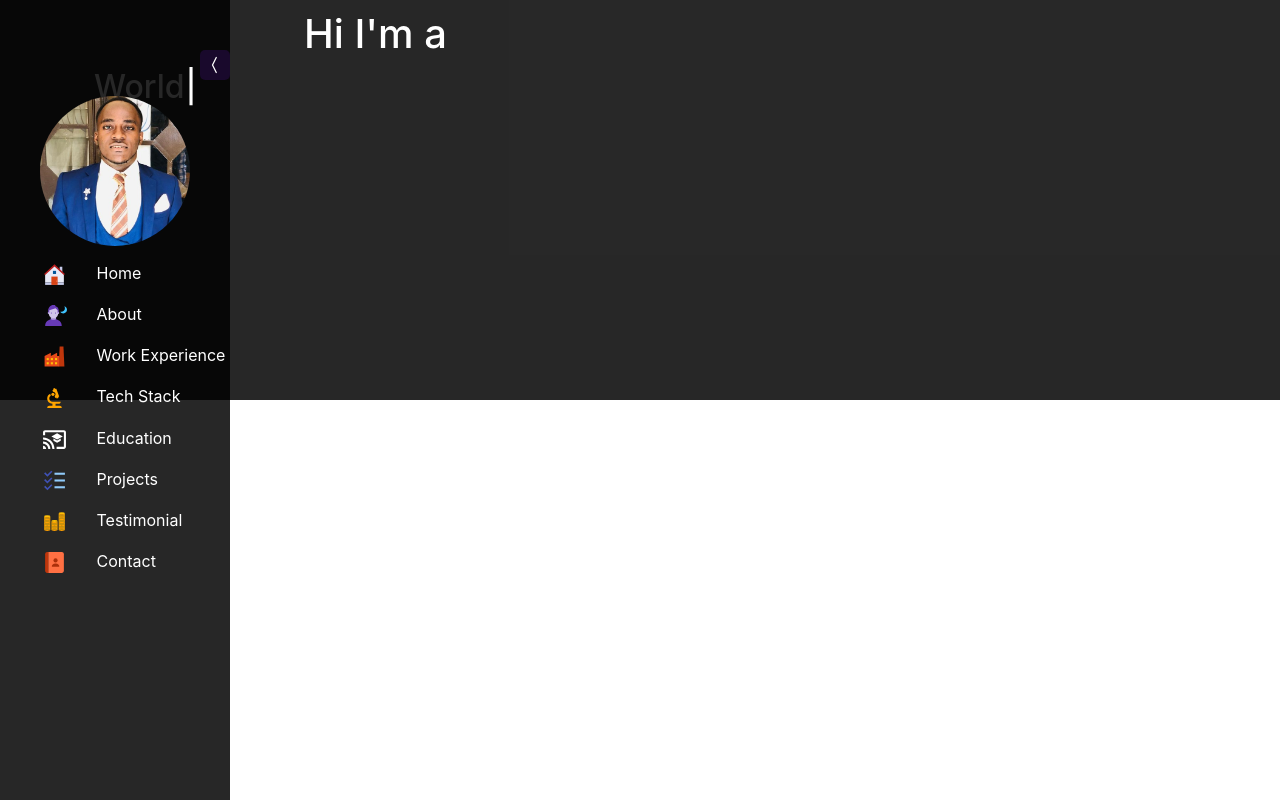
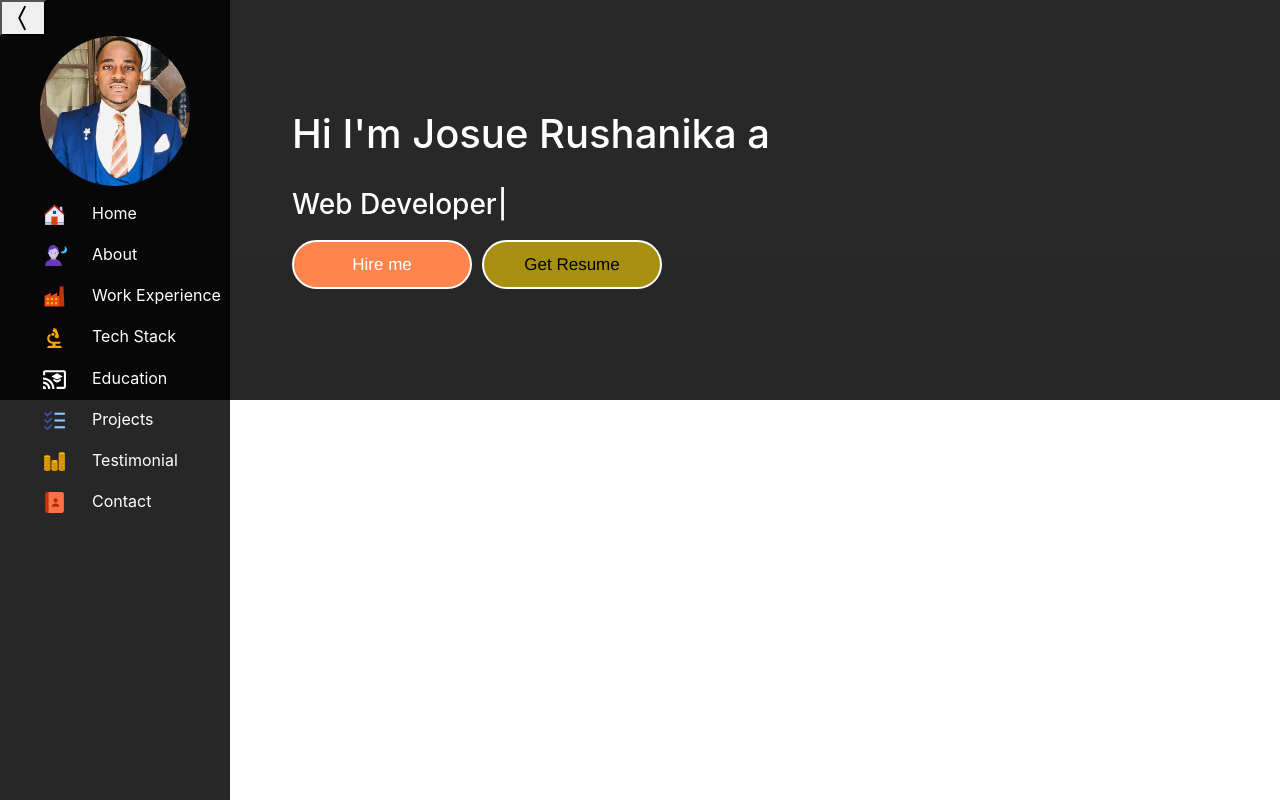
Before and after one commit to josuerushanika/React_Portofolio, a React (Create React App) app in the folder client/: page / in a window 1280 px wide. Built offline with nearby package versions, Linux system fonts and the light colour scheme.

Commit message:
Update some change

```diff
--- a/client/package.json
+++ b/client/package.json
@@ -47,6 +47,10 @@
     "eslint-plugin-import": "^2.27.5",
     "eslint-plugin-jsx-a11y": "^6.7.1",
     "eslint-plugin-react": "^7.32.2",
-    "eslint-plugin-react-hooks": "^4.6.0"
+    "eslint-plugin-react-hooks": "^4.6.0",
+    "stylelint": "^13.13.1",
+    "stylelint-config-standard": "^21.0.0",
+    "stylelint-csstree-validator": "^1.9.0",
+    "stylelint-scss": "^3.21.0"
   }
 }
--- a/client/src/Components/Home/Home.css
+++ b/client/src/Components/Home/Home.css
@@ -1,17 +1,71 @@
 .home {
-    height: 400px;
+  height: 400px;
 
-    /* background-color: #030303da; */
+  /* background-color: #030303da; */
+  color: white;
+  position: relative;
+}
+
+.home-content  {
+  margin: auto;
+  padding: 10px;
+  margin-top: 100px;
+
+  margin-left: 200px;
+
+}
+
+.home-content h3{
+    margin-top: 30px;
     color: white;
 }
 
-.home-content h1 {
-    display: flex;
-    flex-direction: column;
-    justify-content: center;
-    margin: auto;
-    padding: 10px;
-    margin-left: 200px;
+.button-for-action {
+  display: flex;
+}
 
-    /* line-height: 400px; */
+.hire-me-button {
+  background-color: #FF854C;
+  text-align: center;
+  width: 180px;
+  padding: 10px;
+  border-radius: 90px;
+  cursor: pointer;
+  margin-top: 10px;
+  border: 2px solid white;
+  font-size: 17px;
+  font-family: 'Franklin Gothic Medium', 'Arial Narrow', Arial, sans-serif;
 }
+
+.hire-me-button:hover{
+  background-color: white;
+  width: 250px;
+  color:black;
+  transition-duration: 1s;
+}
+
+.get-resume-button {
+  background-color: rgba(255, 217, 0, 0.596);
+  text-align: center;
+  width: 180px;
+  padding: 10px;
+  border-radius: 90px;
+  cursor: pointer;
+  margin-top: 10px;
+  border: 2px solid white;
+  font-size: 17px;
+  margin-left: 10px;
+  font-family: 'Franklin Gothic Medium', 'Arial Narrow', Arial, sans-serif;
+}
+
+.get-resume-button:hover {
+  background-color: white;
+  width: 250px;
+  color:black;
+  transition-duration: 1s;
+}
+
+.get-resume-button a {
+  text-decoration: none;
+  color: black;
+}
--- a/client/src/Components/Home/Home.js
+++ b/client/src/Components/Home/Home.js
@@ -5,16 +5,37 @@ import Typewriter from 'typewriter-effect';
 const Home = () => (
   <div className="container-fluid home">
     <div className="container home-content">
-      <h1>Hi I'm a </h1>
-      <h2>
+      <h1>Hi I&apos;m Josue Rushanika a </h1>
+      <h3>
         <Typewriter
           options={{
-            strings: ['Hello', 'World'],
+            strings:
+            ['Full Stack Software Developer',
+            'Web Developer',
+            'MERN Stack Developer',
+            'Cybersecurity Specialist',
+             'Network Engineer' ],
             autoStart: true,
             loop: true,
+            delay: 5
           }}
         />
-      </h2>
+      </h3>
+
+      <div className='button-for-action'>
+          <div className='hire-me-button'>
+            Hire me
+          </div>
+
+          <div className='get-resume-button'>
+            <a href='https://drive.google.com/file/d/1pzDesEZLKv7i_BKyjHV_7V_58yK0UZWo/view?usp=sharing' download='Josue_Cv'>
+            Get Resume
+            </a>
+
+          </div>
+
+      </div>
+
     </div>
   </div>
 );
--- a/client/src/Components/Sidebar/Sidebar.css
+++ b/client/src/Components/Sidebar/Sidebar.css
@@ -30,7 +30,7 @@
 }
 
 .container-fluid {
-    padding-left: 0!important;
-    padding-right: 0!important;
+  padding-left: 0 !important;
+  padding-right: 0 !important;
   overflow: hidden;
 }
--- a/client/src/Components/Sidebar/Sidebar.js
+++ b/client/src/Components/Sidebar/Sidebar.js
@@ -16,17 +16,13 @@ const Sidebar = () => {
 
       <div className={expandSidebar ? 'sidebar-expand sidebar' : 'sidebar'}>
 
-        <div className="icon-for-sidebar-expand-and-collapse">
-          <p onClick={handleExpandClick}>
-
-            {expandSidebar ? (
-              <BsChevronCompactLeft size={30} />
-            ) : (
-              <BsChevronCompactRight size={30} />
-            )}
-
-          </p>
-        </div>
+        <button className="icon-for-sidebar-expand-and-collapse" onClick={handleExpandClick}>
+          {expandSidebar ? (
+            <BsChevronCompactLeft size={30} />
+          ) : (
+            <BsChevronCompactRight size={30} />
+          )}
+        </button>
 
         <SidebarList expandSidebar={expandSidebar} />
       </div>
--- a/client/src/Components/Sidebar/SidebarList.css
+++ b/client/src/Components/Sidebar/SidebarList.css
@@ -1,4 +1,4 @@
-.sidebar-profile-pic img{
+.sidebar-profile-pic img {
   border-radius: 90px;
   margin-top: 10px;
   height: 150px;
@@ -29,7 +29,6 @@
   list-style-type: none;
 }
 
-.navbar-items-only-icons ul li svg{
+.navbar-items-only-icons ul li svg {
   margin-left: 10px;
-
 }
```
Also changed, not shown: client/src/Components/Sidebar/SidebarList.js (+16 -16 lines), client/src/index.css (+17 -3 lines), 2 other files (tests, documents, lock files or other folders). Lines whose indentation alone changed are shown as unchanged.
